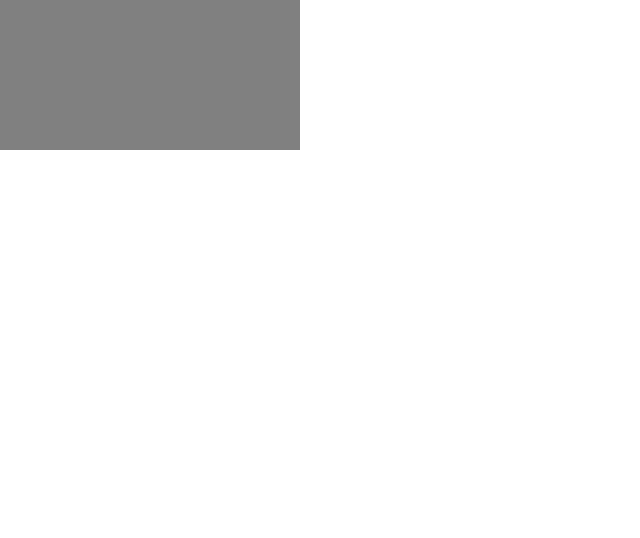
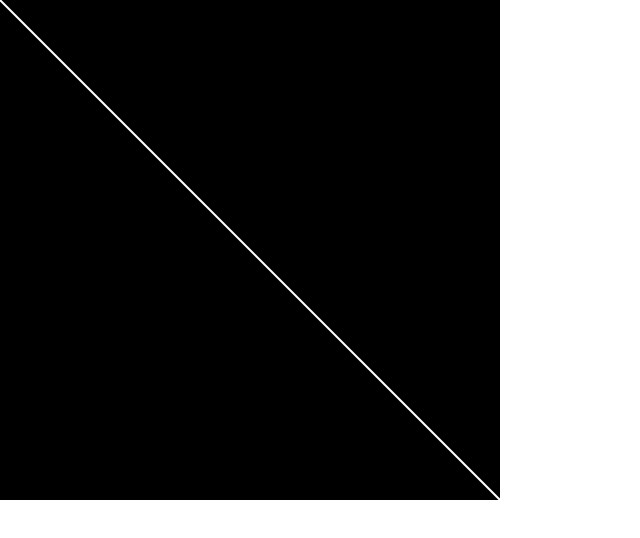
Before and after one commit to fedcocoa/RD-JavaScript, a plain HTML site: page index.html in a window 1280 px wide. Shown: the whole page, without its empty margins (0-640 px from the left). Drawn offline with Linux system fonts and the light colour scheme.

Commit message:
New classes
Added objects list and classes for points and lines. Function for setting size of canvas and various other drawing functions.

```diff
--- a/RD.js
+++ b/RD.js
@@ -1,15 +1,29 @@
-console.log("RD.js loaded.");
+//This file is the main RD.js Library. It contains all the basics for the Library.
+//At the time of writing this I haven't got any other files for other functionality but
+//I plan to add more files later down the line but for now, I'm going to focus on this one.
+//Please don't edit stuff in here unless you know what you are doing, changes could break
+//functionality.
+
+//Rohan Dewan
+
+console.log("RD.js Library");
 
 objects = [];
 
 setInterval(draw,60);
 
+class Point {
+  constructor(x,y) {
+    this.x = x || 0;
+    this.y = y || 0;
+  }
+}
+
 class Circle {
   constructor(x,y,r,c) {
-    this.x = x || 0;
-    this.y = y || 0;
-    this.r = r || 10;
-    this.c = c || "black";
+    this.center = new Point(x,y);
+    this.radius = r || 10;
+    this.colour = c || "white";
     objects.push(this);
   }
   draw(){
@@ -17,16 +31,38 @@ class Circle {
   }
 }
 
-function canvasSize(width,height) {
+class Line {
+  constructor(x1,y1,x2,y2,w,c) {
+    this.start = new Point(x1 || 0,y1 || 0);
+    this.end = new Point(x2 || 0, y2 || 0);
+    this.width = w || 1;
+    this.colour = c || "white";
+    objects.push(this);
+  }
+  draw() {
+    drawLine(this);
+  }
+}
+
+function setSize(width,height) {
   canvas.width = width;
   canvas.height = height;
 }
 
 function drawCircle(circle) {
+  ctx.fillStyle = circle.colour;
   ctx.beginPath();
-  ctx.arc(circle.x,circle.y,circle.r,0,Math.PI*2);
-  ctx.fillStyle = circle.c;
+  ctx.arc(circle.center.x,circle.center.y,circle.radius,0,Math.PI*2);
   ctx.fill();
+}
+
+function drawLine(line) {
+  ctx.lineWidth = line.width;
+  ctx.strokeStyle = line.colour;
+  ctx.beginPath();
+  ctx.moveTo(line.start.x,line.start.y);
+  ctx.lineTo(line.end.x,line.end.y);
+  ctx.stroke();
 }
 
 function clearCanvas() {
@@ -35,6 +71,10 @@ function clearCanvas() {
 
 function draw() {
   clearCanvas();
+  drawObjects();
+}
+
+function drawObjects() {
   for(var i = 0; i < objects.length; i++) {
     objects[i].draw();
   }
--- a/index.css
+++ b/index.css
@@ -3,5 +3,5 @@ body {
 }
 
 canvas {
-  background-color: grey;
+  background-color: black;
 }
--- a/index.html
+++ b/index.html
@@ -15,7 +15,8 @@ commented. If they are not and you would like to know, contact me on GitHub.
     var ctx = canvas.getContext("2d"); //Getting and setting the value of the 2D Context (How it draws) to the variable ctx.
 
     //Put your code below here!
-
+    setSize(500,500);
+    line1 = new Line(0,0,canvas.width,canvas.height,2,"white");
     //Don't put code past here!
 
   </script> <!-- Closing the script -->
```
